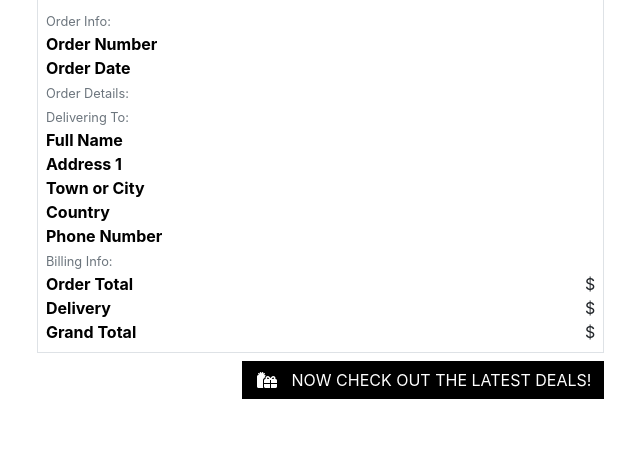
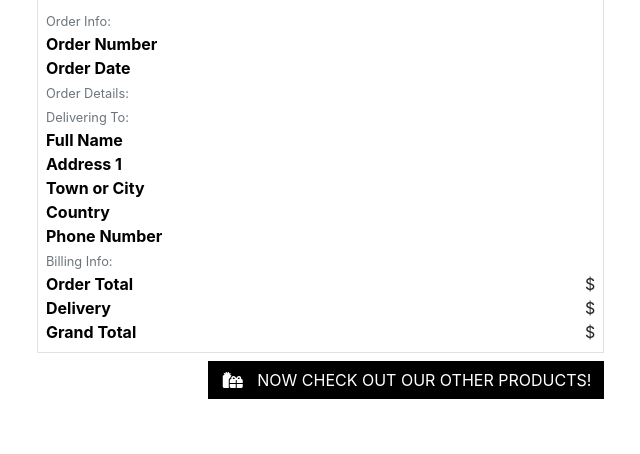
Before and after one commit to helios-yamet/Fitness-Station, a Django app: template checkout/templates/checkout/checkout_success.html in a window 1280 px wide. Shown: the part 317-771 px from the top of the page, without its empty margins (106-746 px from the left). Run offline with Django 4.2, Linux system fonts and the light colour scheme; the template is opened without the code that fills it, so the values that code supplies are empty; parts of the project's set-up code (start-up, migrations or seed data) failed here and were passed over; some libraries are stand-ins or nearby versions.

Commit message:
Add default checkout configuration to checkout init.py

```diff
--- a/checkout/__init__.py
+++ b/checkout/__init__.py
@@ -0,0 +1 @@
+default_app_config = 'checkout.apps.Checkout.Config'
--- a/checkout/templates/checkout/checkout_success.html
+++ b/checkout/templates/checkout/checkout_success.html
@@ -1,4 +1,3 @@
-
 {% extends "base.html" %}
 {% load static %}
 
@@ -201,11 +200,12 @@
                         <span class="text-uppercase">Back to Profile</span>
                     </a>
                 {% else %}
-                    <a href="{% url 'products' %}?category=new_arrivals,deals,clearance" class="btn btn-black rounded-0 my-2">
+                    <a href="{% url 'products' %}?category=men's_activewear,women's_activewear,workout_plans, accessories"
+                    class="btn btn-black rounded-0 my-2">
                         <span class="icon mr-2">
                             <i class="fas fa-gifts"></i>
                         </span>
-                        <span class="text-uppercase">Now check out the latest deals!</span>
+                        <span class="text-uppercase">Now check out our other products!</span>
                     </a>
                 {% endif %}
 			</div>
```
